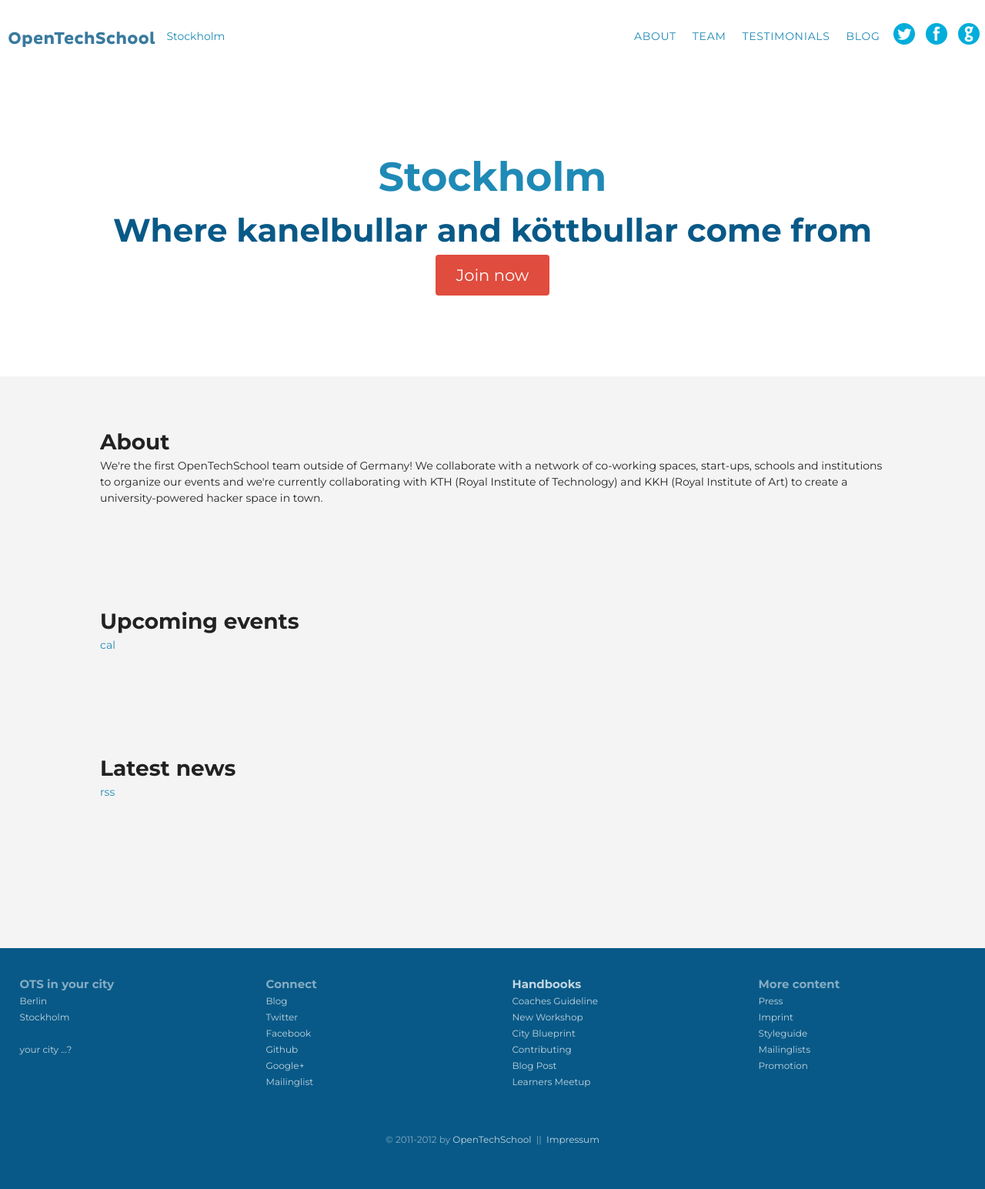
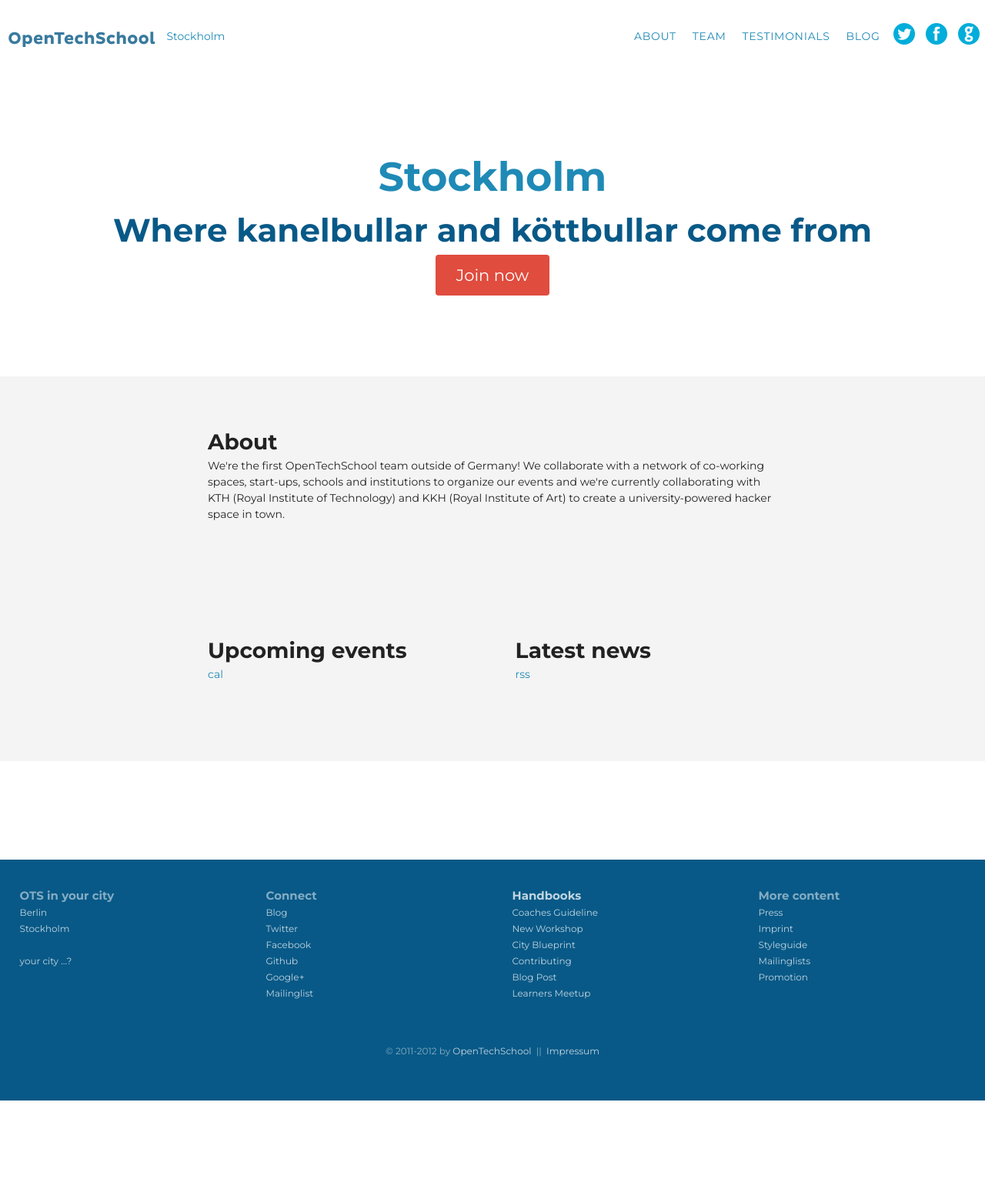
Before and after one commit to OpenTechSchool/www.opentechschool.org, a Jekyll site: the page built from stockholm/index.md, in a window 1280 px wide. Shown: the whole page at 77% size. Built offline with Jekyll 4.4.1, drawn with Linux system fonts in a browser that asks for light colours; nearby versions of some CDN libraries; after the commit the page ends 1430 px from its top, so only the background shows below that.

Commit message:
improve layout on city pages

```diff
--- a/_layouts/city.html
+++ b/_layouts/city.html
@@ -27,14 +27,18 @@
 </header>
 
 <section id="about" class="bg_full">
-  <div class="container">
+  <div class="container container_narrow">
     <h2>About</h2>
     {{page.about}}
   </div>
 </section>
 
+
+<div class="bg_full">
+
+  <div class="container container_narrow">
+    <div class="col_left">
       <section id="events" class="bg_full">
-  <div class="container">
         <h2>Upcoming events</h2>
         <a href="">cal</a>
         <div id="js-events-list"></div>
@@ -50,12 +54,11 @@
 
         </div>
         </script>
+      </section>
     </div>
-</section>
 
-
+    <div class="col_right">
       <section id="blog-posts" class="bg_full">
-  <div class="container">
         <h2>Latest news</h2>
         <a href="http://blog.opentechschool.org/feeds/{{page.rss_feed}}.xml">rss</a>
         <div id="js-blog-posts-list"></div>
@@ -67,12 +70,18 @@
             </p>
           </article>
         </script>
+      </section>
     </div>
-</section>
+
+  </div>
+
+</div>
 
 
-<section class="bg_full">
-  <div class="container">
+
+
+<section class="bg_full bg_full_white">
+  <div class="container container_wide">
     {{ page.content }}
   </div>
 </section>
```
Lines whose indentation alone changed are shown as unchanged.
